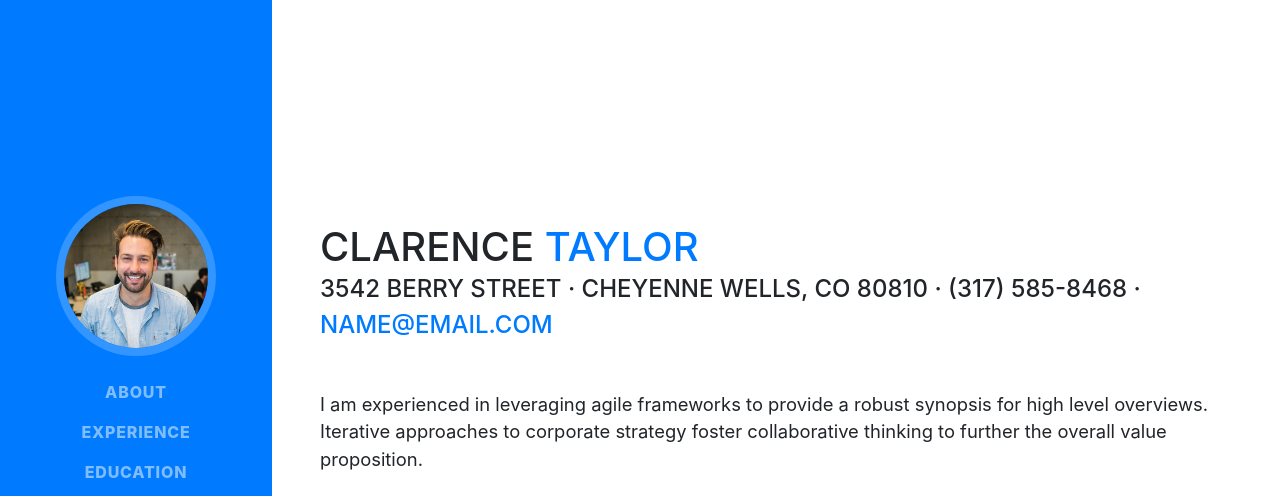
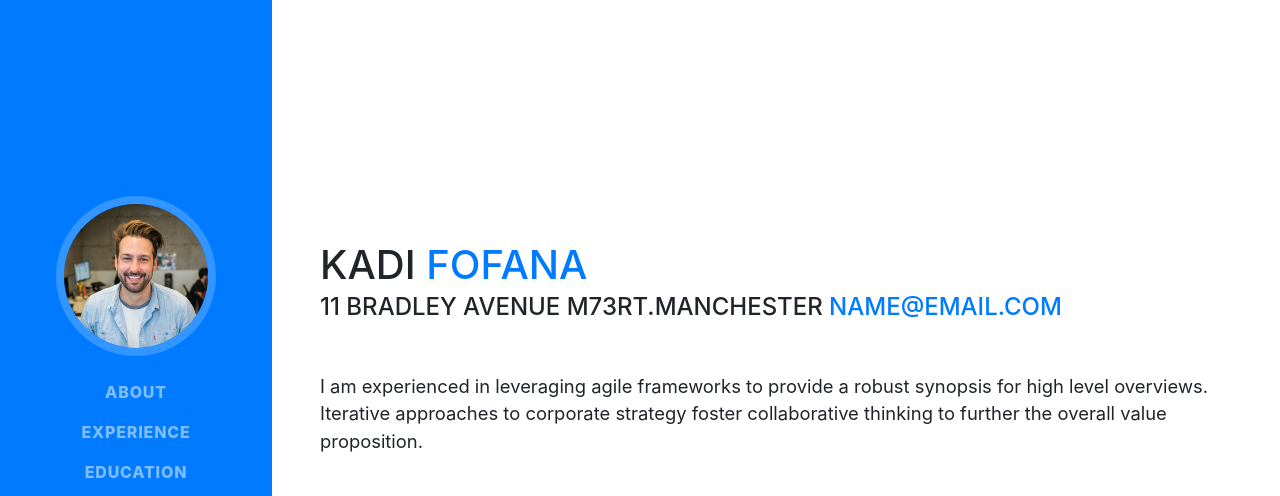
Before and after one commit to kadifofana/kadifofana.github.io, a website with bundled scripts: page index.html in a window 1280 px wide. Shown: the top 496 px of the page. Built offline with nearby package versions, Linux system fonts and the light colour scheme; a web font is replaced by a local one.

Commit message:
Update index.html

```diff
--- a/index.html
+++ b/index.html
@@ -27,7 +27,7 @@
 
     <nav class="navbar navbar-expand-lg navbar-dark bg-primary fixed-top" id="sideNav">
       <a class="navbar-brand js-scroll-trigger" href="#page-top">
-        <span class="d-block d-lg-none">Clarence Taylor</span>
+        <span class="d-block d-lg-none">kadi fofana</span>
         <span class="d-none d-lg-block">
           <img class="img-fluid img-profile rounded-circle mx-auto mb-2" src="img/profile.jpg" alt="">
         </span>
@@ -63,10 +63,10 @@
 
       <section class="resume-section p-3 p-lg-5 d-flex d-column" id="about">
         <div class="my-auto">
-          <h1 class="mb-0">Clarence
-            <span class="text-primary">Taylor</span>
+          <h1 class="mb-0">kadi
+            <span class="text-primary">fofana</span>
           </h1>
-          <div class="subheading mb-5">3542 Berry Street · Cheyenne Wells, CO 80810 · (317) 585-8468 ·
+          <div class="subheading mb-5">11 bradley avenue M73RT.Manchester
             <a href="mailto:name@email.com">name@email.com</a>
           </div>
           <p class="lead mb-5">I am experienced in leveraging agile frameworks to provide a robust synopsis for high level overviews. Iterative approaches to corporate strategy foster collaborative thinking to further the overall value proposition.</p>
```
